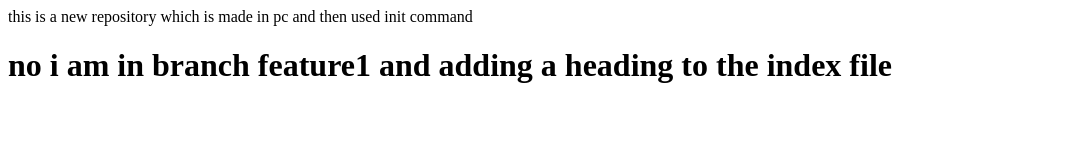
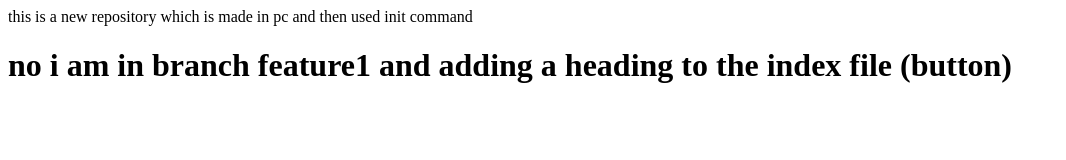
Before and after one commit to vikramcsb/pc-to-git, a plain HTML site: page index.html in a window 1280 px wide. Shown: the whole page, without its empty margins (0-1066 px from the left). Drawn offline with Linux system fonts and the light colour scheme.

```diff
--- a/index.html
+++ b/index.html
@@ -1,3 +1,3 @@
 <p>this is a new repository which is made in pc and then used init command</p>
 
-<h1>no i am in branch feature1 and adding a heading to the index file</h1>
+<h1>no i am in branch feature1 and adding a heading to the index file (button)</h1>
```
